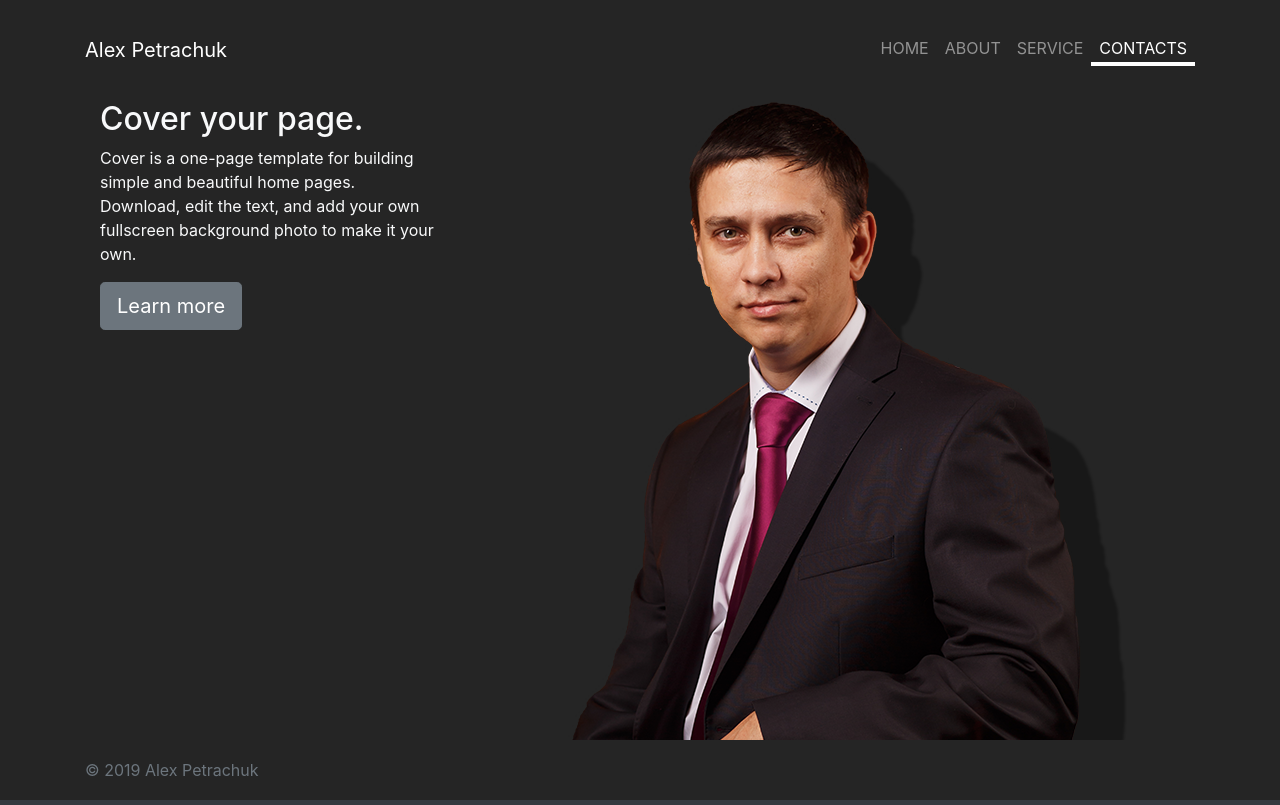
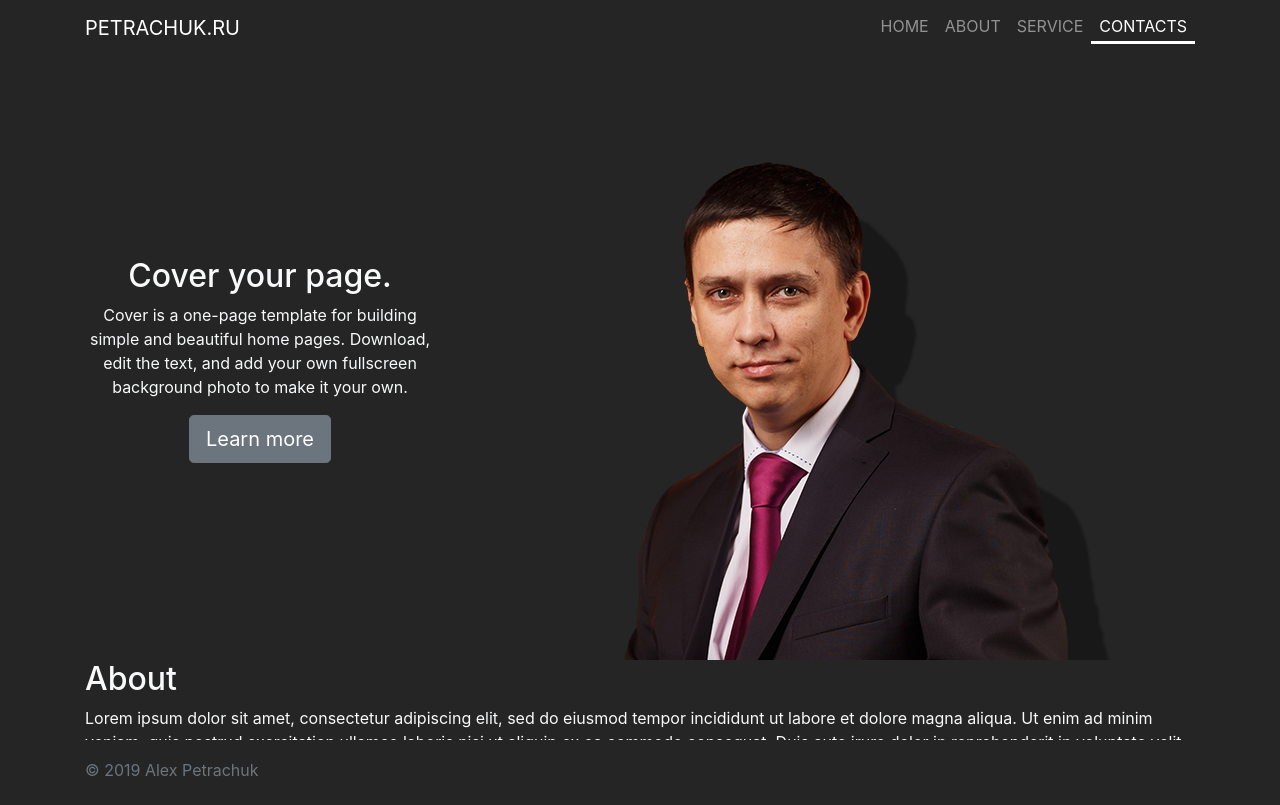
Before and after one commit to petrachuk/petrachuk-site, a plain HTML site: page index.html in a window 1280 px wide. Shown: the top 805 px of the page. Drawn offline with nearby package versions, Linux system fonts and the light colour scheme.

Commit message:
Minor changes

```diff
--- a/css/site.css
+++ b/css/site.css
@@ -1,34 +1,29 @@
-html {
+body {
+  /* Margin top by navbar height */
+  margin-top: 60px;
+  /* Margin bottom by footer height */
+  margin-bottom: 60px;
+  /* For Scrollspy */
   position: relative;
-  min-height: 100%;
+
+  background-color: #252525;
 }
 
-body {
-  position: relative;
-
-  /* Margin bottom by footer height */
-  margin-bottom: 60px;
-  background: #252525;
+/* Menu */
+.navbar {
+  text-transform: uppercase;
+  background-color: #252525;
 }
 
-nav, footer {
-  background: #252525;
+.navbar a.nav-link.active {
+  border-bottom: 3px solid white;
 }
 
-.navbar {
-  min-height: 100px;
+.navbar .nav-item {
+  line-height: 0.8;
 }
 
-h2 {
-  padding-top: 100px;
-}
-
-div{
-padding-bottom
-}
-
-/* Sticky footer styles
--------------------------------------------------- */
+/* Footer */
 .footer {
   position: fixed;
   bottom: 0;
@@ -37,27 +32,23 @@ padding-bottom
   /* Set the fixed height of the footer here */
   height: 60px;
   line-height: 60px; /* Vertically center the text there */
+  background-color: #252525;
 }
 
-.active {
-  border-bottom: 4px solid white;
+.padding
+{
+  padding-top: 60px;
 }
 
-.nav-item {
-  line-height: 0.8;
-}
-
-.main {
-
-
-min-height: 800px;
-
+/* Background for Home */
+.bg-home {
+  /* min-height: 500px; */
   background-image: url(../images/main.png);
   background-repeat: no-repeat;
-   background-position: 70% 80px;
-   background-attachment: fixed;
-/*overflow-x: visible;
-overflow: visible; */
-/*  background-origin: padding-box; */
-/* background-size: cover; */
+  background-position: 70% 80px;
+  background-attachment: fixed;
+  /* overflow-x: visible; */
+  /* overflow: visible; */
+  /*  background-origin: padding-box; */
+  /* background-size: cover; */
 }
--- a/index.html
+++ b/index.html
@@ -2,8 +2,8 @@
 <html lang="en">
   <head>
     <!-- Required meta tags -->
-    <meta charset="utf-8">
-    <meta name="viewport" content="width=device-width, initial-scale=1, shrink-to-fit=no">
+    <meta charset="utf-8" />
+    <meta name="viewport" content="width=device-width, initial-scale=1, shrink-to-fit=no" />
 
     <!-- Bootstrap CSS -->
     <link rel="stylesheet" href="https://stackpath.bootstrapcdn.com/bootstrap/4.3.1/css/bootstrap.min.css" integrity="sha384-ggOyR0iXCbMQv3Xipma34MD+dH/1fQ784/j6cY/iJTQUOhcWr7x9JvoRxT2MZw1T" crossorigin="anonymous">
@@ -12,45 +12,47 @@
 
     <title>Alex Petrachuk</title>
   </head>
-  <body class="text-light" data-spy="scroll" data-target=".navbar-collapse" data-offset="100">
+  <body class="text-light" data-spy="scroll" data-target=".navbar-collapse" data-offset="60">
 
     <header>
       <nav class="navbar navbar-expand-sm navbar-dark fixed-top">
         <div class="container">
-          <a class="navbar-brand" href="#home">Alex Petrachuk</a>
-          <button class="navbar-toggler" type="button" data-toggle="collapse" data-target=".navbar-collapse" aria-controls="navbarNav" aria-expanded="false" aria-label="Toggle navigation">
+          <a class="navbar-brand" href="#home">petrachuk.ru</a>
+          <button class="navbar-toggler" type="button" data-toggle="collapse" data-target=".navbar-collapse" aria-controls="collapseNav" aria-expanded="false" aria-label="Toggle navigation">
             <span class="navbar-toggler-icon"></span>
           </button>
-          <div class="navbar-collapse collapse justify-content-end text-uppercase">
-            <div class="navbar-nav">
+          <div id="collapseNav" class="navbar-collapse collapse justify-content-end">
+            <ul class="navbar-nav">
               <li class="nav-item"><a class="nav-link active" href="#home">Home</a></li>
               <li class="nav-item"><a class="nav-link" href="#about">About</a></li>
               <li class="nav-item"><a class="nav-link" href="#service">Service</a></li>
               <li class="nav-item"><a class="nav-link" href="#contacts">Contacts</a></li>
-            </div>
+            </ul>
           </div>
         </div>
       </nav>
     </header>
 
-    <main role="main">
-
-      <div id="home" class="row main align-middle">
+    <main>
+      <div id="home" class="bg-home">
         <div class="container">
-
-          <div class="col-4">
+          <div class="row" style="min-height: 600px;">
+            <div class="col-12 col-sm-4 my-auto">
+              <div class="text-center">
                 <h2>Cover your page.</h2>
                 <p>Cover is a one-page template for building simple and beautiful home pages. Download, edit the text, and add your own fullscreen background photo to make it your own.</p>
-    <p>
-      <a href="#" class="btn btn-lg btn-secondary">Learn more</a>
+                <a href="#about" class="btn btn-lg btn-secondary">Learn more</a>
+              </div>
+            </div>
           </div>
         </div>
       </div>
 
-
-        <div class="row bg-dark">
+      <div id="about">
         <div class="container">
-          <h2 id="about">About</h2>
+          <div class="row">
+            <div class="col-12">
+              <h2>About</h2>
               <p>Lorem ipsum dolor sit amet, consectetur adipiscing elit, sed do eiusmod tempor incididunt ut labore et dolore magna aliqua. Ut enim ad minim veniam, quis nostrud exercitation ullamco laboris nisi ut aliquip ex ea commodo consequat. Duis aute irure dolor in reprehenderit in voluptate velit esse cillum dolore eu fugiat nulla pariatur. Excepteur sint occaecat cupidatat non proident, sunt in culpa qui officia deserunt mollit anim id est laborum.</p>
               <p>Lorem ipsum dolor sit amet, consectetur adipiscing elit, sed do eiusmod tempor incididunt ut labore et dolore magna aliqua. Ut enim ad minim veniam, quis nostrud exercitation ullamco laboris nisi ut aliquip ex ea commodo consequat. Duis aute irure dolor in reprehenderit in voluptate velit esse cillum dolore eu fugiat nulla pariatur. Excepteur sint occaecat cupidatat non proident, sunt in culpa qui officia deserunt mollit anim id est laborum.</p>
               <p>Lorem ipsum dolor sit amet, consectetur adipiscing elit, sed do eiusmod tempor incididunt ut labore et dolore magna aliqua. Ut enim ad minim veniam, quis nostrud exercitation ullamco laboris nisi ut aliquip ex ea commodo consequat. Duis aute irure dolor in reprehenderit in voluptate velit esse cillum dolore eu fugiat nulla pariatur. Excepteur sint occaecat cupidatat non proident, sunt in culpa qui officia deserunt mollit anim id est laborum.</p>
@@ -61,9 +63,16 @@
               <p>Lorem ipsum dolor sit amet, consectetur adipiscing elit, sed do eiusmod tempor incididunt ut labore et dolore magna aliqua. Ut enim ad minim veniam, quis nostrud exercitation ullamco laboris nisi ut aliquip ex ea commodo consequat. Duis aute irure dolor in reprehenderit in voluptate velit esse cillum dolore eu fugiat nulla pariatur. Excepteur sint occaecat cupidatat non proident, sunt in culpa qui officia deserunt mollit anim id est laborum.</p>
             </div>
           </div>
+        </div>
+      </div>
+
+      <div id="service">
+        <div class="container">
           <div class="row">
-          <div class="container">
-          <h2 id="service">Service</h2>
+            <div class="col-12">
+              <h2>Service</h2>
+            </div>
+          </div>
           <div class="row">
             <div class="col-8">
               <p>Lorem ipsum dolor sit amet, consectetur adipiscing elit, sed do eiusmod tempor incididunt ut labore et dolore magna aliqua. Ut enim ad minim veniam, quis nostrud exercitation ullamco laboris nisi ut aliquip ex ea commodo consequat. Duis aute irure dolor in reprehenderit in voluptate velit esse cillum dolore eu fugiat nulla pariatur. Excepteur sint occaecat cupidatat non proident, sunt in culpa qui officia deserunt mollit anim id est laborum.</p>
@@ -80,9 +89,12 @@
           </div>
         </div>
       </div>
-        <div class="row bg-dark">
+
+      <div id="contacts">
         <div class="container">
-          <h2 id="contacts">Contacts</h2>
+          <div class="row">
+            <div class="col-12">
+              <h2>Contacts</h2>
               <p>Lorem ipsum dolor sit amet, consectetur adipiscing elit, sed do eiusmod tempor incididunt ut labore et dolore magna aliqua. Ut enim ad minim veniam, quis nostrud exercitation ullamco laboris nisi ut aliquip ex ea commodo consequat. Duis aute irure dolor in reprehenderit in voluptate velit esse cillum dolore eu fugiat nulla pariatur. Excepteur sint occaecat cupidatat non proident, sunt in culpa qui officia deserunt mollit anim id est laborum.</p>
               <p>Lorem ipsum dolor sit amet, consectetur adipiscing elit, sed do eiusmod tempor incididunt ut labore et dolore magna aliqua. Ut enim ad minim veniam, quis nostrud exercitation ullamco laboris nisi ut aliquip ex ea commodo consequat. Duis aute irure dolor in reprehenderit in voluptate velit esse cillum dolore eu fugiat nulla pariatur. Excepteur sint occaecat cupidatat non proident, sunt in culpa qui officia deserunt mollit anim id est laborum.</p>
               <p>Lorem ipsum dolor sit amet, consectetur adipiscing elit, sed do eiusmod tempor incididunt ut labore et dolore magna aliqua. Ut enim ad minim veniam, quis nostrud exercitation ullamco laboris nisi ut aliquip ex ea commodo consequat. Duis aute irure dolor in reprehenderit in voluptate velit esse cillum dolore eu fugiat nulla pariatur. Excepteur sint occaecat cupidatat non proident, sunt in culpa qui officia deserunt mollit anim id est laborum.</p>
@@ -90,6 +102,8 @@
               <p>Lorem ipsum dolor sit amet, consectetur adipiscing elit, sed do eiusmod tempor incididunt ut labore et dolore magna aliqua. Ut enim ad minim veniam, quis nostrud exercitation ullamco laboris nisi ut aliquip ex ea commodo consequat. Duis aute irure dolor in reprehenderit in voluptate velit esse cillum dolore eu fugiat nulla pariatur. Excepteur sint occaecat cupidatat non proident, sunt in culpa qui officia deserunt mollit anim id est laborum.</p>
               <p>Lorem ipsum dolor sit amet, consectetur adipiscing elit, sed do eiusmod tempor incididunt ut labore et dolore magna aliqua. Ut enim ad minim veniam, quis nostrud exercitation ullamco laboris nisi ut aliquip ex ea commodo consequat. Duis aute irure dolor in reprehenderit in voluptate velit esse cillum dolore eu fugiat nulla pariatur. Excepteur sint occaecat cupidatat non proident, sunt in culpa qui officia deserunt mollit anim id est laborum.</p>
               <p>Lorem ipsum dolor sit amet, consectetur adipiscing elit, sed do eiusmod tempor incididunt ut labore et dolore magna aliqua. Ut enim ad minim veniam, quis nostrud exercitation ullamco laboris nisi ut aliquip ex ea commodo consequat. Duis aute irure dolor in reprehenderit in voluptate velit esse cillum dolore eu fugiat nulla pariatur. Excepteur sint occaecat cupidatat non proident, sunt in culpa qui officia deserunt mollit anim id est laborum.</p>
+            </div>
+          </div>
         </div>
       </div>
 
```
Also changed, not shown: js/site.js (+6 -6 lines). Lines whose indentation alone changed are shown as unchanged.
